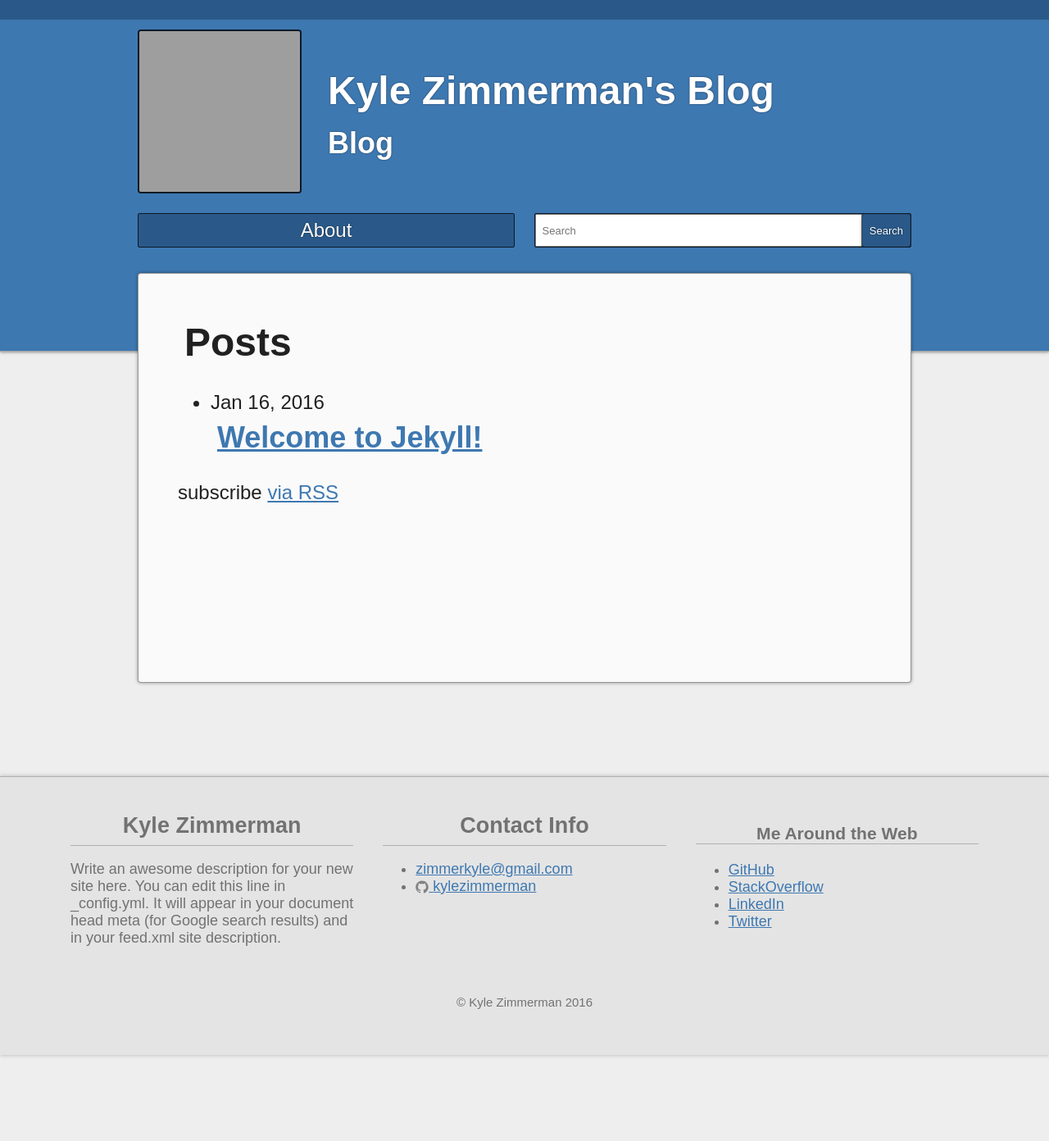
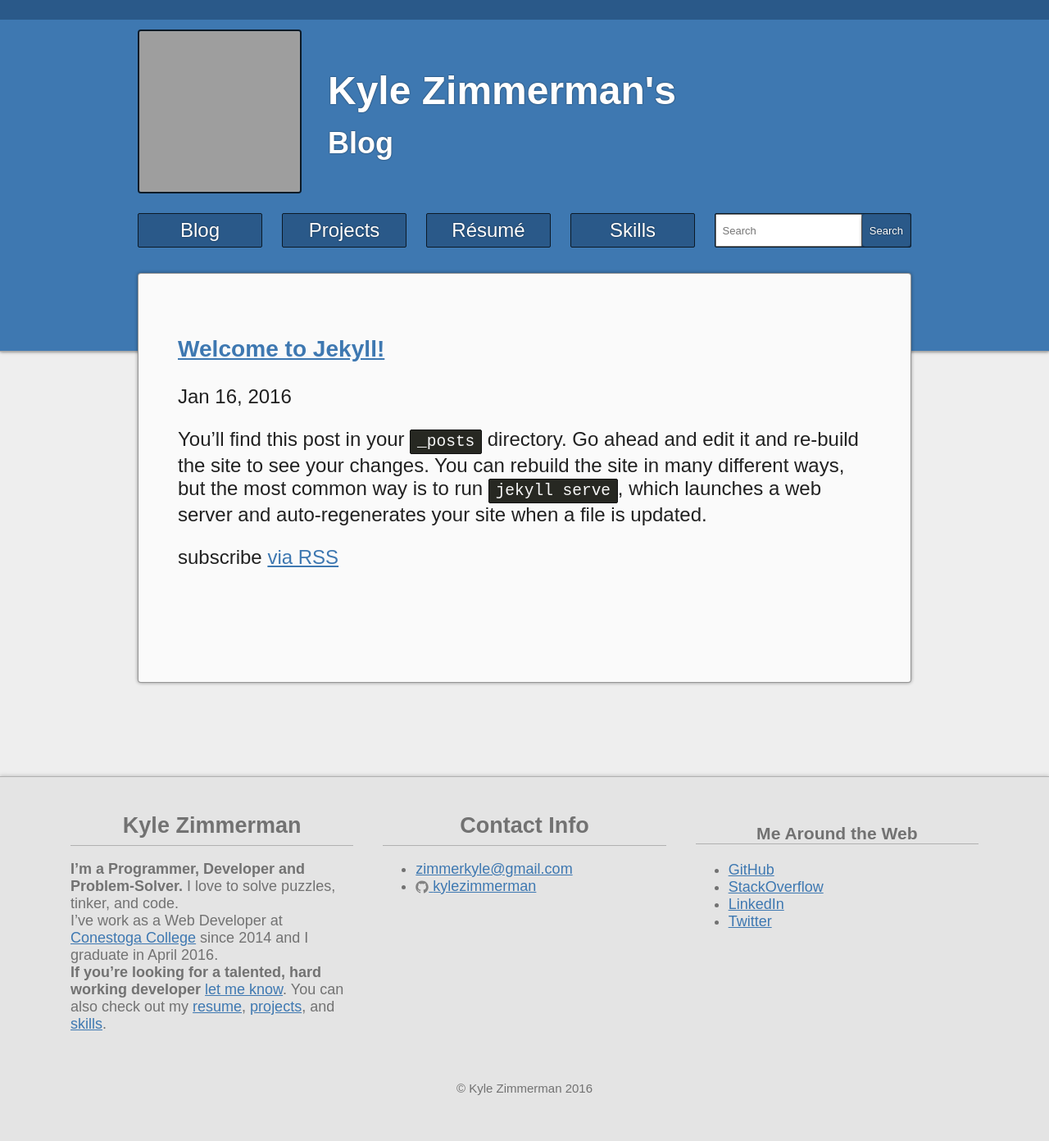
Before and after one commit to kylezimmerman/kylezimmerman.github.io, a Jekyll site: the page built from index.html, in a window 1280 px wide. Shown: the whole page at 82% size. Built offline with Jekyll 4.4.1, drawn with Linux system fonts in a browser that asks for light colours; before the commit the page ends 1287 px from its top, so only the background shows below that; grey boxes are pictures that could not be loaded.

Commit message:
Content Update
Added content to replace the sample generated content.

This is still just a rough idea of what I will add.

```diff
--- a/_config.yml
+++ b/_config.yml
@@ -6,12 +6,14 @@
 # 'jekyll serve'. If you change this file, please restart the server process.
 
 # Site settings
-title: Kyle Zimmerman's Blog
+title: Kyle Zimmerman's
 email: zimmerkyle@gmail.com
 description: > # this means to ignore newlines until "baseurl:"
-  Write an awesome description for your new site here. You can edit this
-  line in _config.yml. It will appear in your document head meta (for
-  Google search results) and in your feed.xml site description.
+  **I'm a Programmer, Developer and Problem-Solver.** I love to solve puzzles, tinker, and code.
+
+  I've work as a Web Developer at [Conestoga College](http://www.conestogac.on.ca) since 2014 and I graduate in April 2016.
+
+  **If you're looking for a talented, hard working developer** [let me know](mailto:zimmerkyle@gmail.com). You can also check out my [resume](/resume/), [projects](/projects/), and [skills](/skills/).
 baseurl: "" # the subpath of your site, e.g. /blog
 url: "https://kylezimmerman.github.io" # the base hostname & protocol for your site
 github_username:  kylezimmerman
--- a/_posts/2016-01-16-welcome-to-jekyll.markdown
+++ b/_posts/2016-01-16-welcome-to-jekyll.markdown
@@ -10,7 +10,7 @@ To add new posts, simply add a file in the `_posts` directory that follows the c
 
 Jekyll also offers powerful support for code snippets:
 
-{% highlight ruby %}
+{% highlight ruby linenos %}
 def print_hi(name)
   puts "Hi, #{name}"
 end
--- a/about.md
+++ /dev/null
@@ -1,15 +0,0 @@
----
-layout: page
-title: About
-permalink: /about/
----
-
-This is the base Jekyll theme. You can find out more info about customizing your Jekyll theme, as well as basic Jekyll usage documentation at [jekyllrb.com](http://jekyllrb.com/)
-
-You can find the source code for the Jekyll new theme at:
-{% include icon-github.html username="jglovier" %} /
-[jekyll-new](https://github.com/jglovier/jekyll-new)
-
-You can find the source code for Jekyll at
-{% include icon-github.html username="jekyll" %} /
-[jekyll](https://github.com/jekyll/jekyll)
--- a/index.html
+++ b/index.html
@@ -1,23 +1,23 @@
 ---
 layout: default
+title: Blog
+site-section: Blog
 ---
 
-<div class="home">
 
-  <h1 class="page-heading">Posts</h1>
+{% for post in site.posts %}
+<article>
+    <header>
+        <h3><a class="post-link" href="{{ post.url | prepend: site.baseurl }}">{{ post.title }}</a></h3>
+        <span class="post-meta">{{ post.date | date: "%b %-d, %Y" }}</span>
+    </header>
 
-  <ul class="post-list">
-    {% for post in site.posts %}
-      <li>
-        <span class="post-meta">{{ post.date | date: "%b %-d, %Y" }}</span>
+    <main>{{ post.excerpt }}</main>
+    <footer>
+        {{ post.tags }}
+    </footer>
+</article>
+{% endfor %}
 
-        <h2>
-          <a class="post-link" href="{{ post.url | prepend: site.baseurl }}">{{ post.title }}</a>
-        </h2>
-      </li>
-    {% endfor %}
-  </ul>
 
-  <p class="rss-subscribe">subscribe <a href="{{ "/feed.xml" | prepend: site.baseurl }}">via RSS</a></p>
-
-</div>
+<p class="rss-subscribe">subscribe <a href="{{ "/feed.xml" | prepend: site.baseurl }}">via RSS</a></p>
--- /dev/null
+++ b/projects.md
@@ -0,0 +1,47 @@
+---
+layout: page
+title: Projects
+permalink: /projects/
+site-section: Projects
+---
+
+<div class="flex-row">
+
+<div class="flex-column panel" markdown="1">
+### This Website
+- [GitHub Repository](https://github.com/kylezimmerman/kylezimmerman.github.io)
+
+#### Description
+A personal blog for myself, as well as a listing or projects, my résumé and my skills.
+
+#### Technologies Used
+- Jekyll
+- Markdown
+- HTML
+- SCSS
+
+#### What I Learned
+Jekyll is really cool! Static generators are great for sites that have content added periodically. They end up being fast, cacheable and easily maintainable.
+So many sites are on complex stacks running through layers of frameworks and routes, and all they really do is fetch data from a database that is only rarely written to.
+</div>
+
+<div class="flex-column panel" markdown="1">
+### Virtual Learning Commons (VLC)
+- [Website](https://vlc.conestogac.on.ca)
+
+#### Description
+A website for the Learning Commons department at Conestoga College.
+It allows students to get self-help and allows for a limited number of staff to service the most students.
+
+#### Technologies Used
+- C#
+- ASP.NET Webforms
+- HTML &amp; JavaScript
+- SharePoint
+
+#### What I Learned
+This was the largest project I've ever worked on where I was directly interacting with a client. I learned a lot about project management, timelines and communication skills.
+
+</div>
+
+</div>
```
Also changed, not shown: resume.md (added, +24 -0 lines), skills.md (added, +71 -0 lines).
